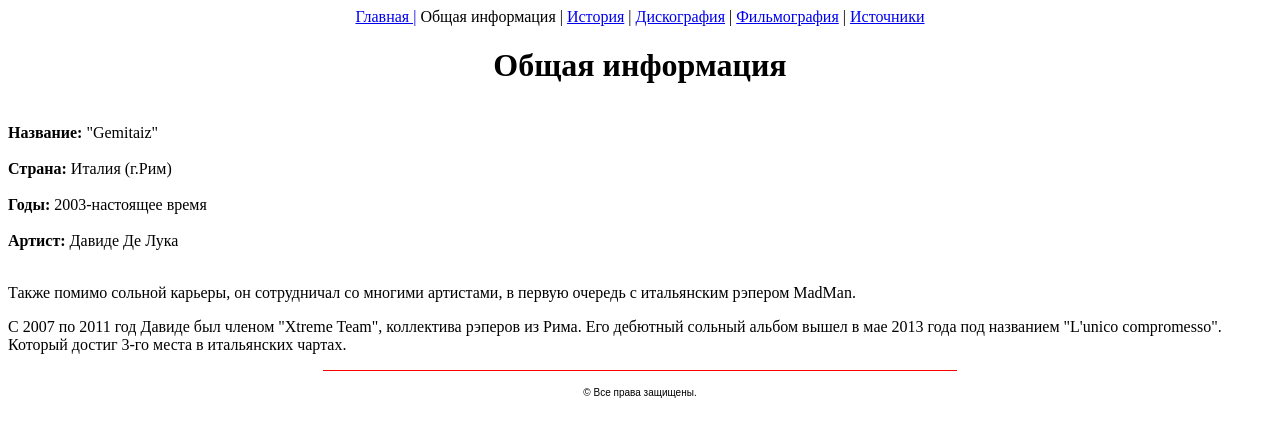
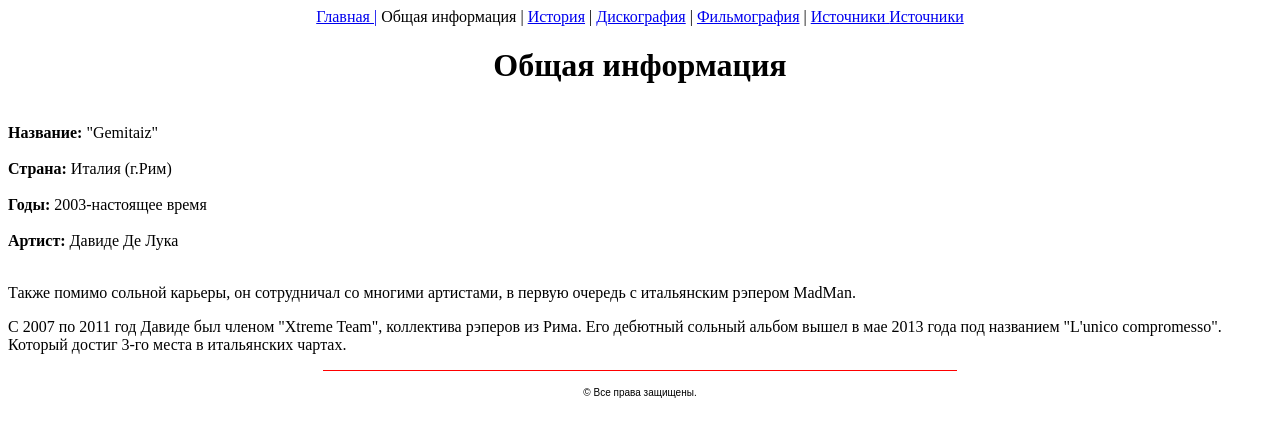
Before and after one commit to PxHA-source/Gemitaiz, a plain HTML site: page Info.html in a window 1280 px wide. Drawn offline with Linux system fonts and the light colour scheme.

Commit message:
Update Info.html

```diff
--- a/Info.html
+++ b/Info.html
@@ -9,7 +9,8 @@
 <a href= "History.html">История</a> |
 <a href= "Disc.html">Дискография</a> |
 <a href= "Film.html">Фильмография</a> |
-<a href= "Links.html">Источники </a> </p>
+<a href= "Links.html">Источники </a>
+<a href= "Shop.html">Источники </a></p>
 
 <h1 align=center> Общая информация </h1>
 
```
